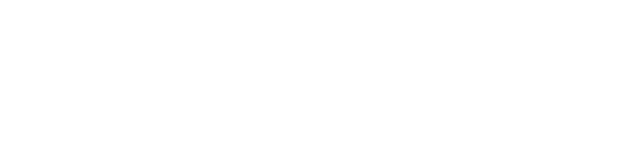
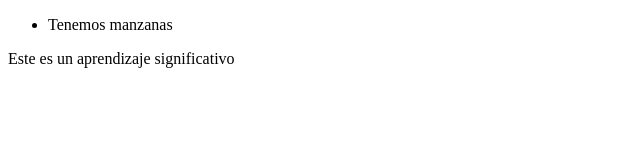
Before and after one commit to Anzab123/Repaso, a plain HTML site: page index.html in a window 1280 px wide. Shown: the whole page, without its empty margins (0-640 px from the left). Drawn offline with Linux system fonts and the light colour scheme.

Commit message:
first commit

```diff
--- a/index.html
+++ b/index.html
@@ -5,8 +5,25 @@
     <meta http-equiv="X-UA-Compatible" content="IE=edge">
     <meta name="viewport" content="width=device-width, initial-scale=1.0">
     <title>Mi página</title>
+    <meta name="robots" content="index, follow">
 </head>
 <body>
 
+    <nav></nav>
+    <header>
+        <main>
+            <section>
+                <article>
+                    <ul>
+                        <li>
+                            Tenemos manzanas
+                        </li>
+                    </ul>
+                </article>
+            </section>
+        </main>
+    </header>
+    <p>Este es un aprendizaje significativo</p>
+
 </body>
 </html>
```
Also changed, not shown: 1 other file.
